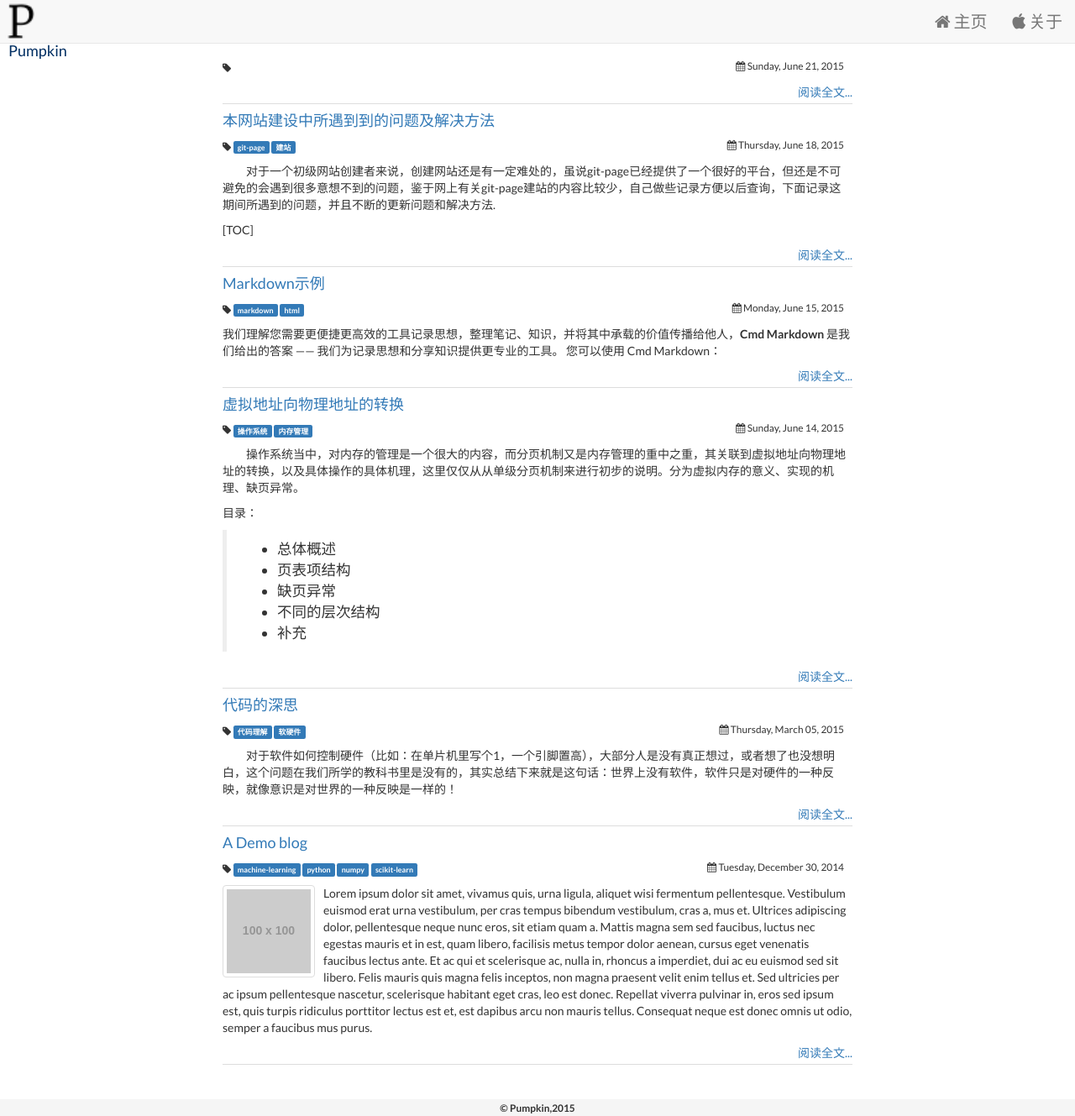
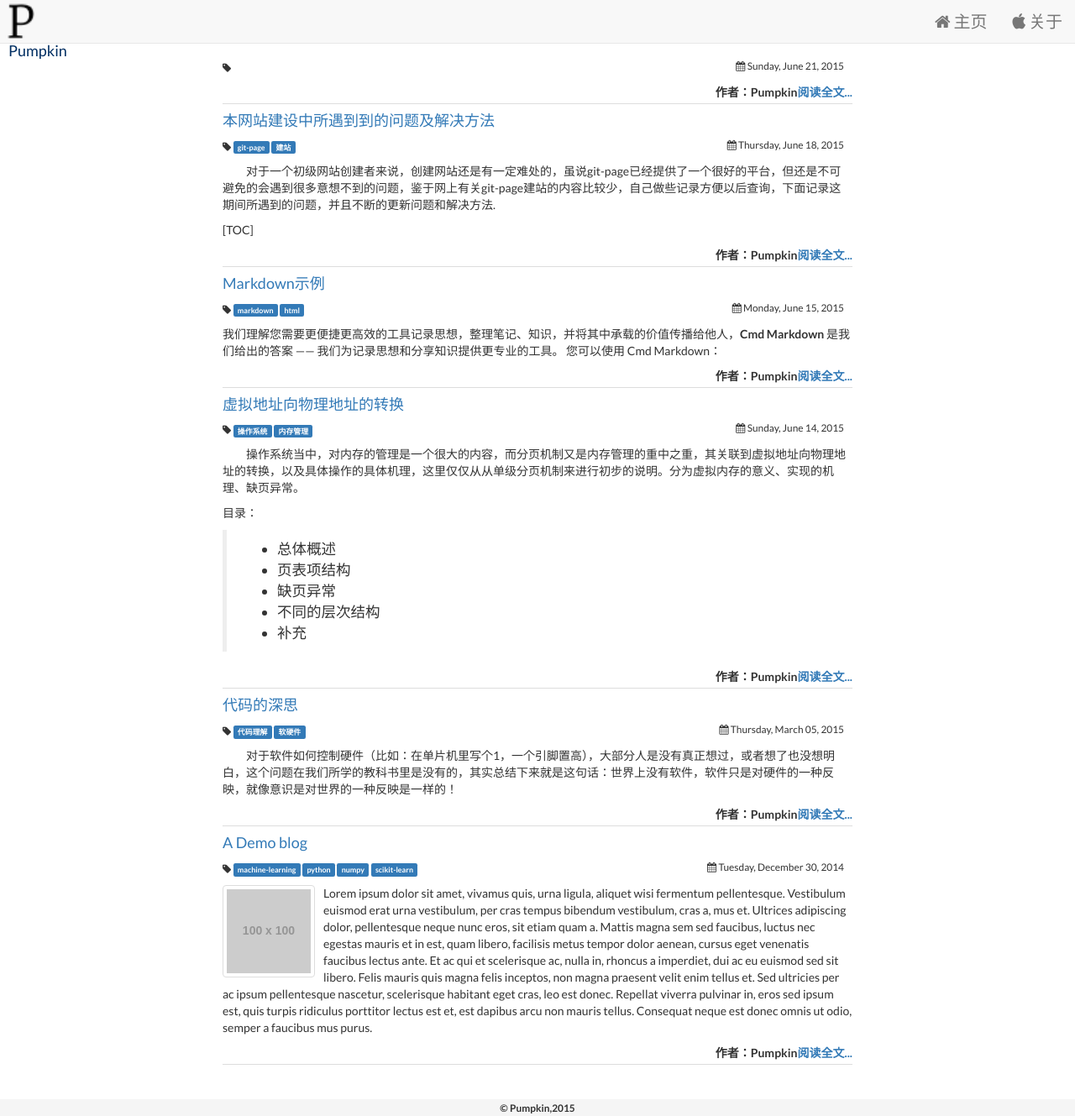
Before and after one commit to LarryBrick/jekyll_demo, a Jekyll site: the page built from index.html, in a window 1280 px wide and 1329 px high. Shown: the whole window at 84% size. Built offline with Jekyll 4.4.1, drawn with Linux system fonts in a browser that asks for light colours; nearby versions of some CDN libraries.

Commit message:
测试首页博客显示的脚

```diff
--- a/index.html
+++ b/index.html
@@ -26,6 +26,7 @@ date: 2014-10-19 23:51
           alt="{{post.title}}"  class="pull-left img-responsive thumb margin10 img-thumbnail" />
         {% endif %}
         <article class=marginBotton10 "excerpt">{{post.excerpt}}</article>
+        <label class="pull-right marginBottom10">作者：Pumpkin</a>
         <a class="pull-right marginBottom10" href="{{post.url | prepend: site.baseurl }}">阅读全文...</a>
       </div>
     {% endfor %}
```
